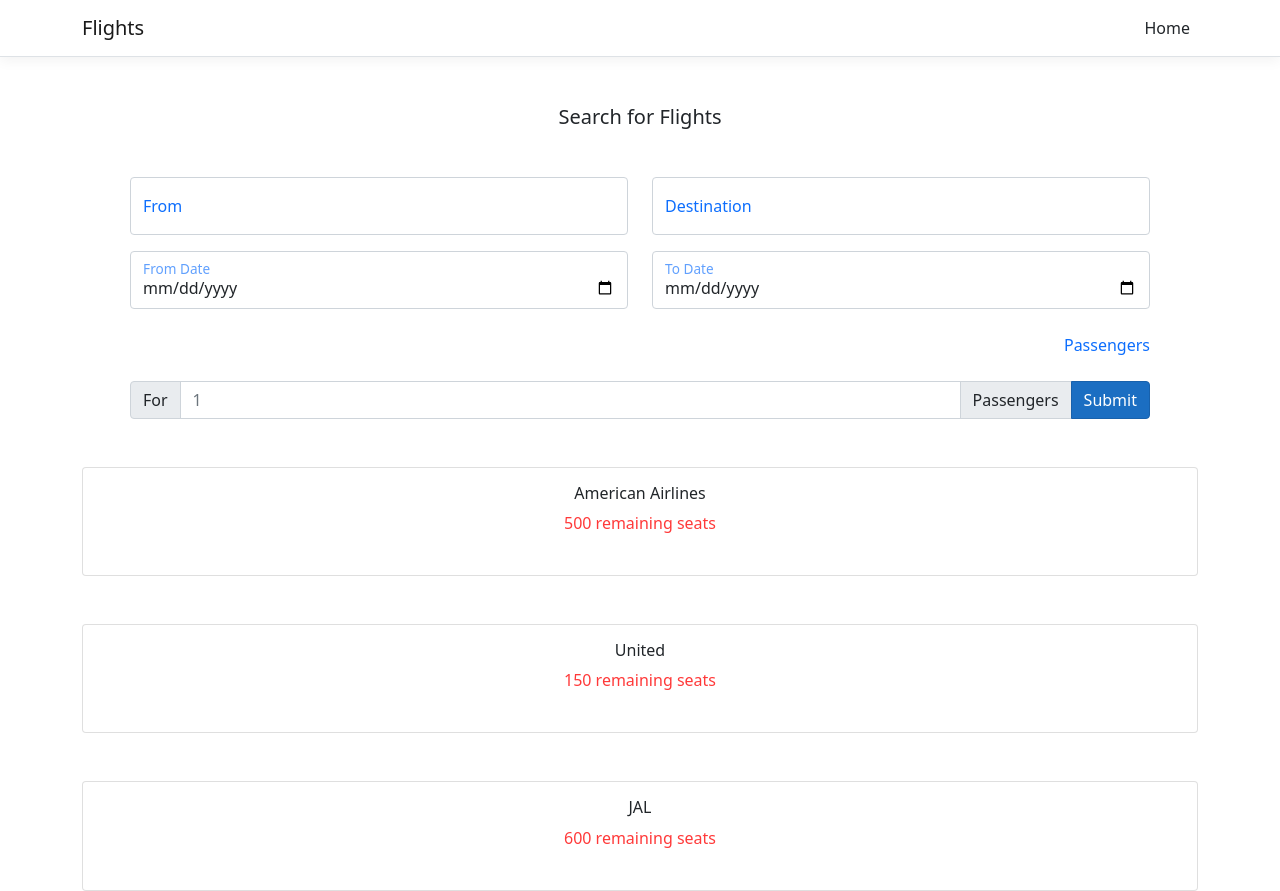
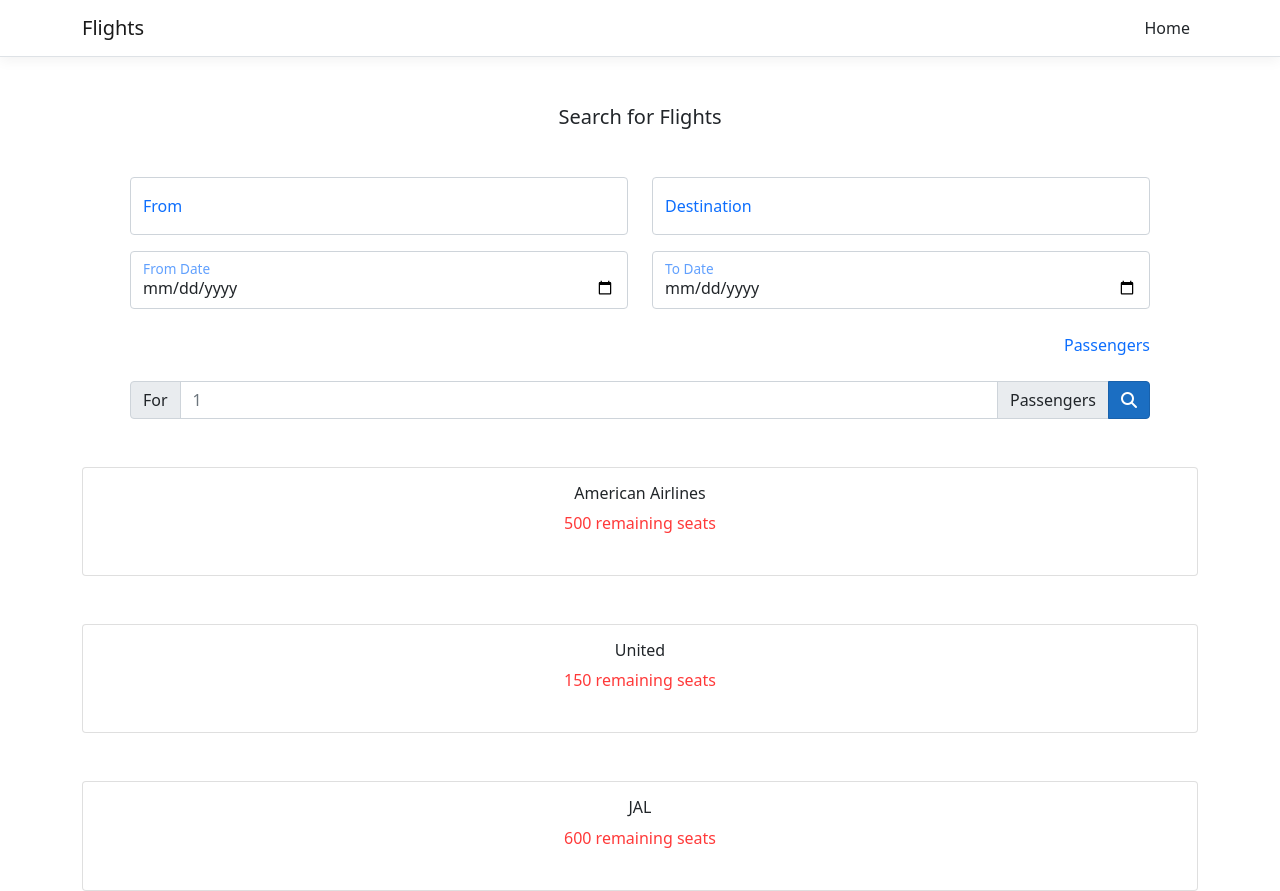
Before and after one commit to TimA314/Flights, an Angular app in the folder Flights/ClientApp/: page / in a window 1280 px wide. Built offline with nearby package versions, Linux system fonts and the light colour scheme.

Commit message:
adjust packages and add fontawesome

```diff
--- a/Flights/ClientApp/angular.json
+++ b/Flights/ClientApp/angular.json
@@ -28,7 +28,8 @@
             ],
             "styles": [
               "node_modules/bootstrap/dist/css/bootstrap.min.css",
-              "src/styles.css"
+              "src/styles.css",
+              "node_modules/@fortawesome/fontawesome-free/css/all.css"
             ],
             "scripts": []
           },
--- a/Flights/ClientApp/package.json
+++ b/Flights/ClientApp/package.json
@@ -23,7 +23,11 @@
     "@angular/platform-browser-dynamic": "^14.0.3",
     "@angular/platform-server": "^14.0.3",
     "@angular/router": "^14.0.3",
-    "@fortawesome/angular-fontawesome": "^0.12.0",
+    "@fortawesome/fontawesome-free": "^6.2.1",
+    "@fortawesome/fontawesome-svg-core": "^6.2.1",
+    "@fortawesome/free-regular-svg-icons": "^6.2.1",
+    "@fortawesome/free-solid-svg-icons": "^6.2.1",
+    "@nguniversal/module-map-ngfactory-loader": "^8.2.6",
     "bootstrap": "^5.1.3",
     "jquery": "^3.6.0",
     "oidc-client": "^1.11.5",
--- a/Flights/ClientApp/src/app/app.module.ts
+++ b/Flights/ClientApp/src/app/app.module.ts
@@ -3,8 +3,8 @@
 import { FormsModule } from '@angular/forms';
 import { HttpClientModule } from '@angular/common/http';
 import { RouterModule } from '@angular/router';
+import { AppComponent } from './app.component';
 
-import { AppComponent } from './app.component';
 import { NavMenuComponent } from './nav-menu/nav-menu.component';
 import { SearchFlightsComponent } from './search-flights/search-flights.component';
 
--- a/Flights/ClientApp/src/app/search-flights/search-flights.component.html
+++ b/Flights/ClientApp/src/app/search-flights/search-flights.component.html
@@ -42,7 +42,7 @@
       <input class="form-control" type="number" placeholder="1" />
       <div class="input-group-text">Passengers</div>
       <button type="submit" class="btn-primary btn">
-        Submit
+        <i class="fas fa-search"></i>
       </button>
     </div>
   </div>
@@ -50,12 +50,10 @@
 
 
 
-
-
 <div *ngFor="let flight of searchResult">
   <div class="card text-dark mt-5 text-md-center">
     <div class="card-body">
-      <h6  class="card-title">{{flight.airline}}</h6>
+      <h6 class="card-title">{{flight.airline}}</h6>
       <div class="card-title" style="color:#ff3939">
         {{flight.remainingNumberOfSeats}} remaining seats
       </div>
--- a/Flights/ClientApp/src/app/search-flights/search-flights.component.ts
+++ b/Flights/ClientApp/src/app/search-flights/search-flights.component.ts
@@ -6,6 +6,7 @@
   styleUrls: ['./search-flights.component.css']
 })
 export class SearchFlightsComponent implements OnInit {
+
   searchResult: FlightRm[] = [
     {
       airline: "American Airlines",
```
Also changed, not shown: 2 other files (tests, documents, lock files or other folders).
